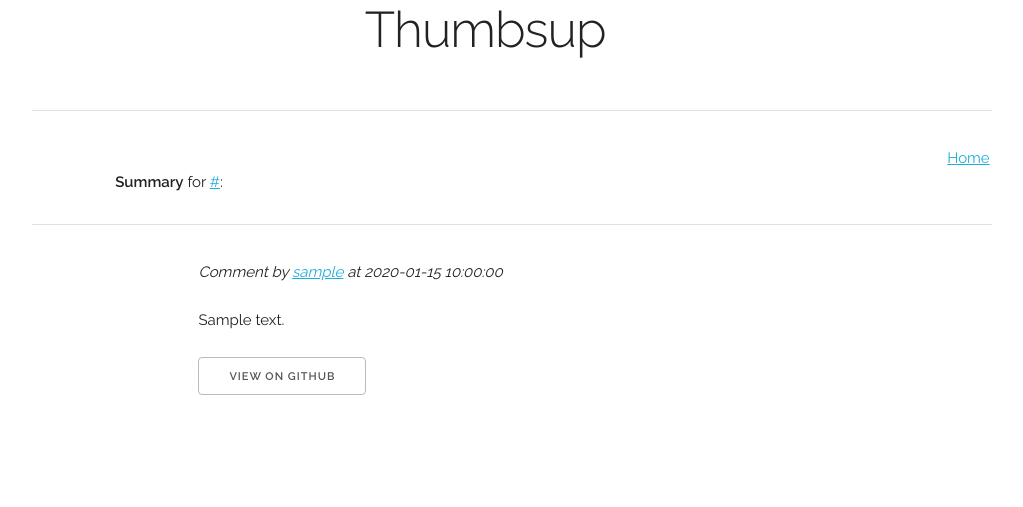
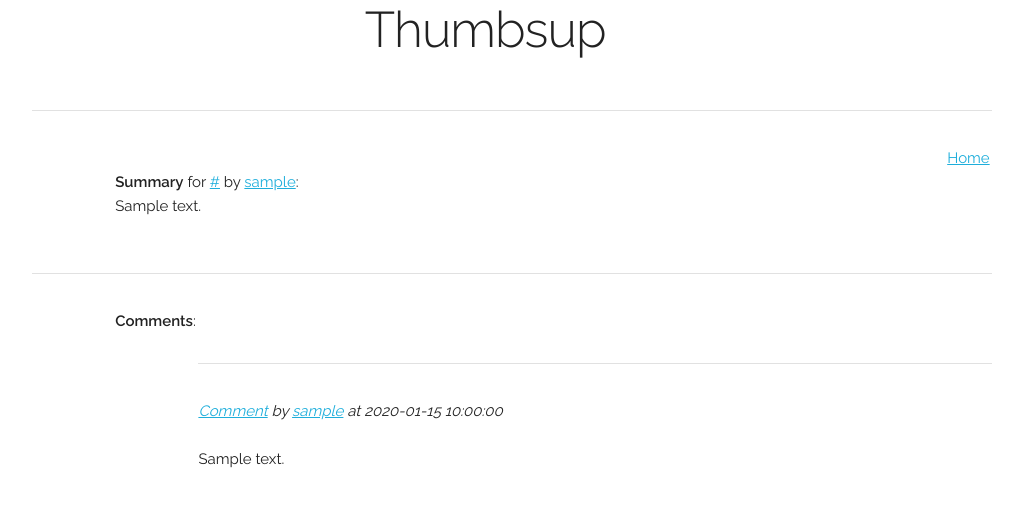
Before and after one commit to bugout-dev/thumbsup, a Flask app: template thumbsup/templates/results.html.jinja in a window 1280 px wide. Shown: the top 507 px of the page, without its empty margins (128-1151 px from the left). Run offline with Flask 2, Linux system fonts and the light colour scheme; the template is opened without the code that fills it: most values are stand-ins (such as "Sample title", 1, 10 or a date in 2020).

Commit message:
Results page also displays issue now
Resolves https://github.com/simiotics/thumbsup/issues/2

```diff
--- a/thumbsup/server.py
+++ b/thumbsup/server.py
@@ -29,6 +29,14 @@
     if url is None or url == '':
         return redirect('/index.html')
 
-    results = github_issue(url)
+    result = github_issue(url)
+    issue = result['issue']
+    comments = result['comments']
 
-    return render_template('results.html.jinja', url=url, results=results, emojis=GITHUB_EMOJIS)
+    return render_template(
+        'results.html.jinja',
+        url=url,
+        issue=issue,
+        comments=comments,
+        emojis=GITHUB_EMOJIS,
+    )
--- a/thumbsup/summary.py
+++ b/thumbsup/summary.py
@@ -38,17 +38,26 @@
         num_positive_reactions += reactions.get(emoji, 0)
     return num_positive_reactions
 
-def github_issue(issue_url: str, check_rate_limit: bool = True) -> List[Dict[str, Any]]:
+def github_issue(issue_url: str, check_rate_limit: bool = True) -> Dict[str, Any]:
     """
     Summarizes a GitHub issue.
 
     The current implementation simply sorts the comments on the issue by the number of emoji
     reactions.
 
-    Returns a list of comments following the GitHub API schema for that object:
+    Returns a dictionary of the form
+    {
+        "issue": <issue object>,
+        "comments": <list of comment objects>
+    }
+
+    Issues follow the GitHub API schema for that object:
+    https://developer.github.com/v3/issues/#response-4
+
+    Comments follow the GitHub API schema for that object:
     https://developer.github.com/v3/issues/comments/#list-comments-on-an-issue
 
-    The individual comment objects include the "reactions" key.
+    The individual issue and comment objects include the "reactions" key.
     """
     user_agent = os.environ.get('THUMBSUP_USER_AGENT', 'thumbsup')
     headers = {
@@ -79,11 +88,15 @@
 
     owner, repo, issue_number = match.groups()
 
-    comments_url = f'https://api.github.com/repos/{owner}/{repo}/issues/{issue_number}/comments'
+    issue_url = f'https://api.github.com/repos/{owner}/{repo}/issues/{issue_number}'
+    r = requests.get(issue_url, headers=headers)
+    issue_response = r.json()
+
+    comments_url = f'{issue_url}/comments'
     r = requests.get(comments_url, headers=headers)
-    response = r.json()
-    response.sort(key=lambda c: num_reactions(c) + num_positive_reactions(c), reverse=True)
-    return response
+    comment_response = r.json()
+    comment_response.sort(key=lambda c: num_reactions(c) + num_positive_reactions(c), reverse=True)
+    return {'issue': issue_response, 'comments': comment_response}
 
 if __name__ == '__main__':
     import argparse
--- a/thumbsup/templates/results.html.jinja
+++ b/thumbsup/templates/results.html.jinja
@@ -30,16 +30,34 @@
     <div class="container" id="results-div">
         <div class="row">
             <div class="ten columns offset-by-one">
-            <b>Summary</b> for <a href="{{url}}">{{url}}</a>:
+            <b>Summary</b> for <a href="{{url}}">{{url}}</a> by <a href="{{issue.user.html_url}}">{{issue.user.login}}</a>:
             </div>
         </div>
-        {% if results | length %}
-        {% for item in results %}
+        <div class="row">
+            <div class="ten columns offset-by-one">
+                {% for emoji, icon in emojis.items() %}
+                {% if emoji in issue.reactions %}
+                {{icon}}: {{issue.reactions[emoji]}} &nbsp;&nbsp;&nbsp;
+                {% endif %}
+                {% endfor %}
+            </div>
+            <div class="ten columns offset-by-one">
+                {{issue.body | markdown}}
+            </div>
+        </div>
         <div class="row">
             <hr>
+            <div class="ten columns offset-by-one">
+            <b>Comments</b>:
+            </div>
+        </div>
+        {% if comments | length %}
+        {% for item in comments %}
+        <div class="row">
             <div class="ten columns offset-by-two">
+            <hr>
             <em>
-                Comment by <a href="{{item.user.html_url}}">{{item.user.login}}</a> at {{item.updated_at}}
+                <a href="{{item.html_url}}">Comment</a> by <a href="{{item.user.html_url}}">{{item.user.login}}</a> at {{item.updated_at}}
             </em>
             </div>
         </div>
@@ -58,10 +76,6 @@
             {{item.body | markdown}}
             </div>
         </div>
-        <div class="ten columns offset-by-two">
-        <a href="{{item.html_url}}"><button>View on GitHub</button></a>
-        </div>
-        <br>
         {% endfor %}
         {% else %}
         <div class="ten columns offset-by-two">
```
Also changed, not shown: 2 other files.
